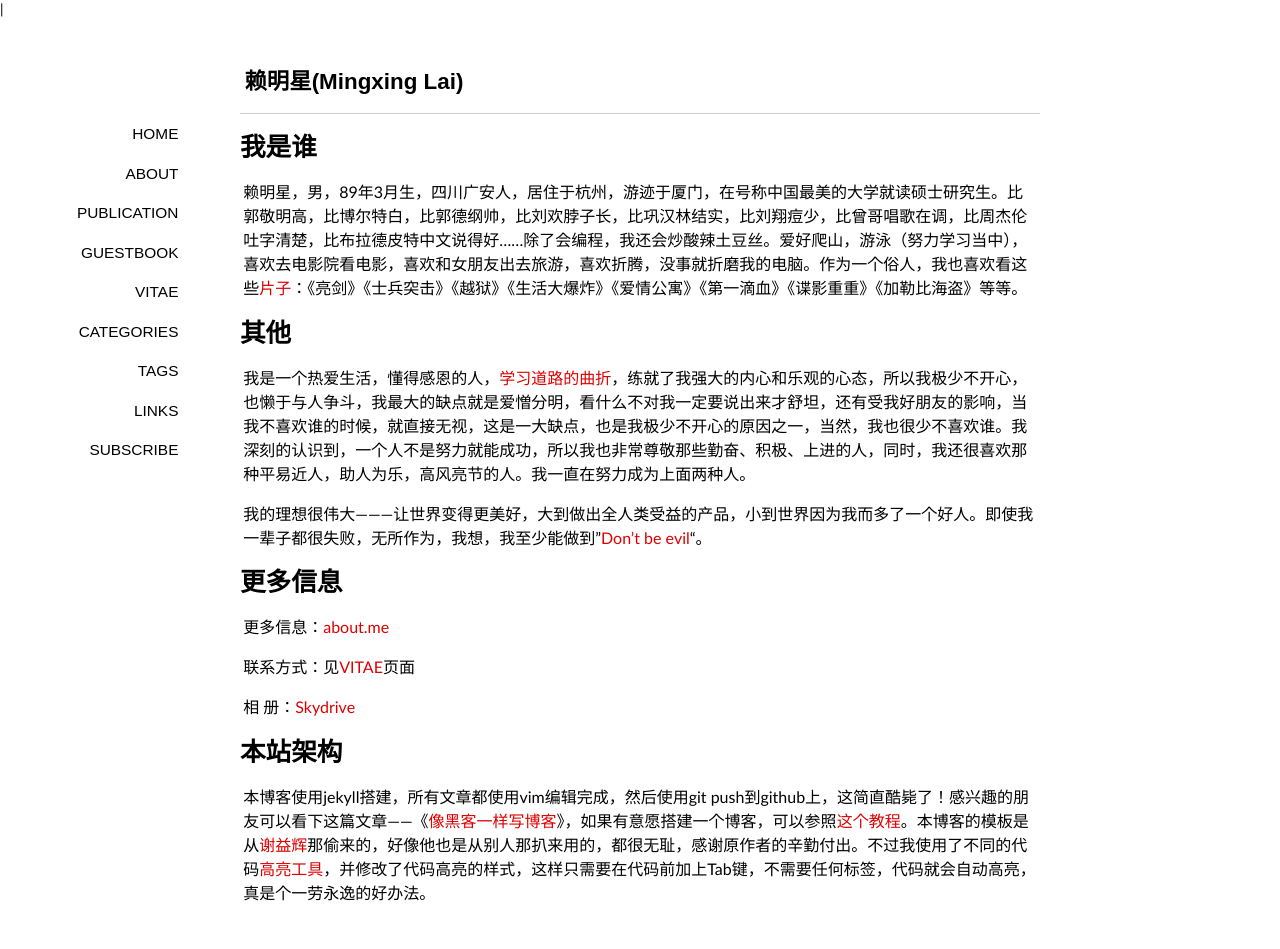
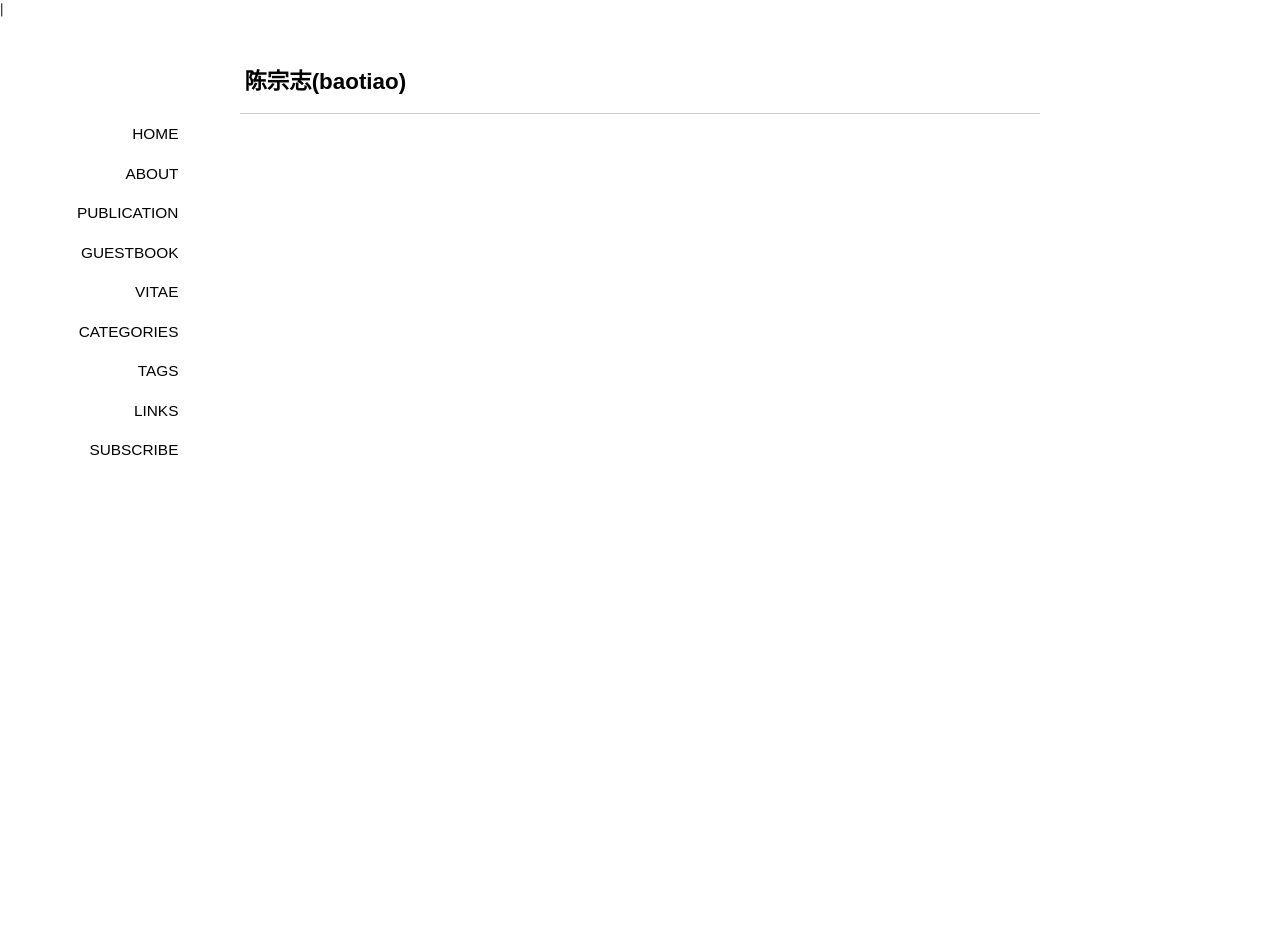
Before and after one commit to baotiao/baotiao.github.com, a Jekyll site: the page built from about/index.md, in a window 1280 px wide. Built offline with Jekyll 4.4.1, drawn with Linux system fonts in a browser that asks for light colours; some web fonts are replaced; Markdown is read by kramdown in place of the engine named in the settings; comment, search, counter and statistics services are not loaded; after the commit the page ends 900 px from its top, so only the background shows below that.

Commit message:
change index

```diff
--- a/about/index.md
+++ b/about/index.md
@@ -1,42 +1,6 @@
 ---
-title: 赖明星(Mingxing Lai)
+title: 陈宗志(baotiao)
 layout: page
 comments: yes
-pagetitle: 成长的过程是痛苦的，我微笑面对
+pagetitle: 做有积累的事情
 ---
-
-#我是谁
-
-赖明星，男，89年3月生，四川广安人，居住于杭州，游迹于厦门，在号称中国最美的大学就读硕士研究生。比郭敬明高，比博尔特白，比郭德纲帅，比刘欢脖子长，比巩汉林结实，比刘翔痘少，比曾哥唱歌在调，比周杰伦吐字清楚，比布拉德皮特中文说得好……除了会编程，我还会炒酸辣土豆丝。爱好爬山，游泳（努力学习当中），喜欢去电影院看电影，喜欢和女朋友出去旅游，喜欢折腾，没事就折磨我的电脑。作为一个俗人，我也喜欢看这些[片子][6]：《亮剑》《士兵突击》《越狱》《生活大爆炸》《爱情公寓》《第一滴血》《谍影重重》《加勒比海盗》等等。
-
-
-#其他
-
-我是一个热爱生活，懂得感恩的人，[学习道路的曲折][7]，练就了我强大的内心和乐观的心态，所以我极少不开心，也懒于与人争斗，我最大的缺点就是爱憎分明，看什么不对我一定要说出来才舒坦，还有受我好朋友的影响，当我不喜欢谁的时候，就直接无视，这是一大缺点，也是我极少不开心的原因之一，当然，我也很少不喜欢谁。我深刻的认识到，一个人不是努力就能成功，所以我也非常尊敬那些勤奋、积极、上进的人，同时，我还很喜欢那种平易近人，助人为乐，高风亮节的人。我一直在努力成为上面两种人。
-
-我的理想很伟大———让世界变得更美好，大到做出全人类受益的产品，小到世界因为我而多了一个好人。即使我一辈子都很失败，无所作为，我想，我至少能做到"[Don't be evil][8]"。
-
-#更多信息
-
-更多信息：[about.me][9]
-
-联系方式：见[VITAE][5]页面
-
-相    册：[Skydrive][10]
-
-
-
-#本站架构
-
-本博客使用jekyll搭建，所有文章都使用vim编辑完成，然后使用git push到github上，这简直酷毙了！感兴趣的朋友可以看下这篇文章——《[像黑客一样写博客][2]》，如果有意愿搭建一个博客，可以参照[这个教程][3]。本博客的模板是从[谢益辉][1]那偷来的，好像他也是从别人那扒来用的，都很无耻，感谢原作者的辛勤付出。不过我使用了不同的代码[高亮工具][4]，并修改了代码高亮的样式，这样只需要在代码前加上Tab键，不需要任何标签，代码就会自动高亮，真是个一劳永逸的好办法。
-
-[1]: http://yihui.name
-[2]: http://tom.preston-werner.com/2008/11/17/blogging-like-a-hacker.html
-[3]: http://beiyuu.com/github-pages/
-[4]: http://www.heiniuhaha.com/lessons/2012/08/09/use-google-code-prettify/
-[5]: http://mingxinglai.com/cn/vitae/
-[6]: http://www.douban.com/people/mingxinglai/
-[7]: http://mingxinglai.com/cn/2012/08/daxuesuixiang/
-[8]: http://en.wikipedia.org/wiki/Don't_be_evil
-[9]: http://about.me/mingxinglai
-[10]: https://skydrive.live.com/redir?resid=AE45936E583E2F89!287&authkey=!ADKdgpW2L712irk
```
